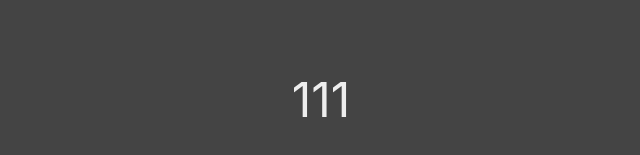
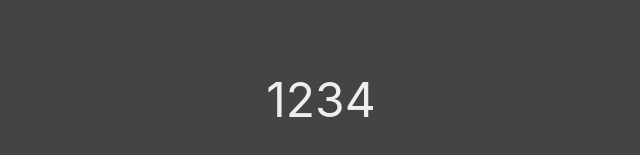
Before and after one commit to GeorgeSalu/Typescript, a React (Create React App) app in the folder integracao-react/: page / in a window 1280 px wide. Shown: the part 301-456 px from the top of the page, without its empty margins (319-959 px from the left). Built offline with nearby package versions, Linux system fonts and the light colour scheme.

Commit message:
compoenten de classe : aplicando tipos #01

```diff
--- a/integracao-react/src/App.tsx
+++ b/integracao-react/src/App.tsx
@@ -1,11 +1,11 @@
 import React from 'react';
 import './App.css';
-import ContadorValor from './componentes/ContadorValor'
+import Contador from './componentes/Contador'
 
 function App() {
   return (
     <div className="App">
-      <ContadorValor contador={111} />
+      <Contador valorInicial={111} />
     </div>
   );
 }
--- /dev/null
+++ b/integracao-react/src/componentes/Contador.tsx
@@ -0,0 +1,14 @@
+import React, {Component} from 'react'
+import ContadorValor from './ContadorValor'
+
+interface ContadorProps {
+  valorInicial?: number
+}
+
+export default class Contador extends Component<ContadorProps> {
+  render() {
+    return (
+      <ContadorValor contador={1234} />
+    )
+  }
+}
```
